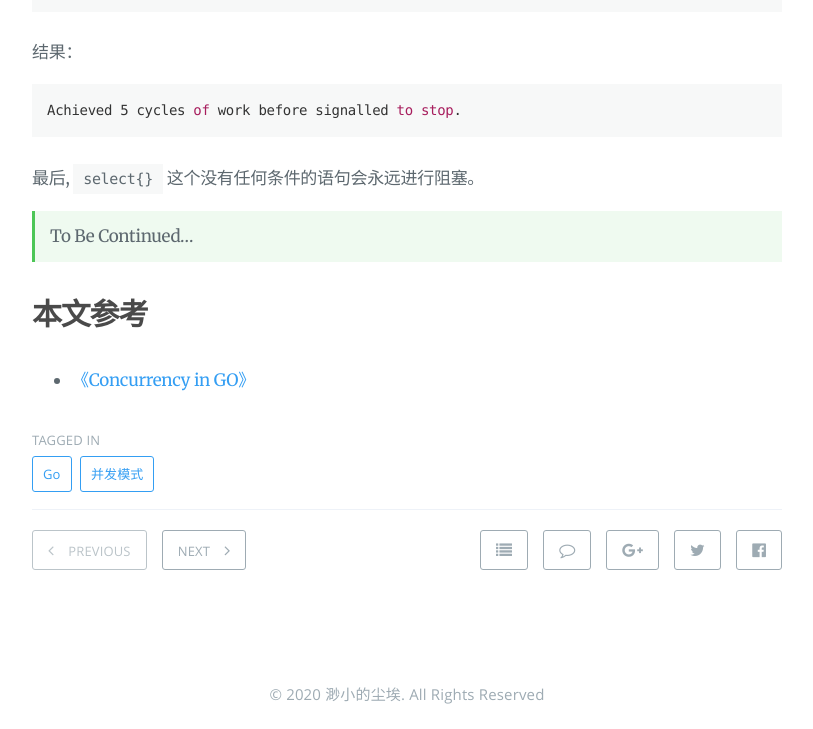
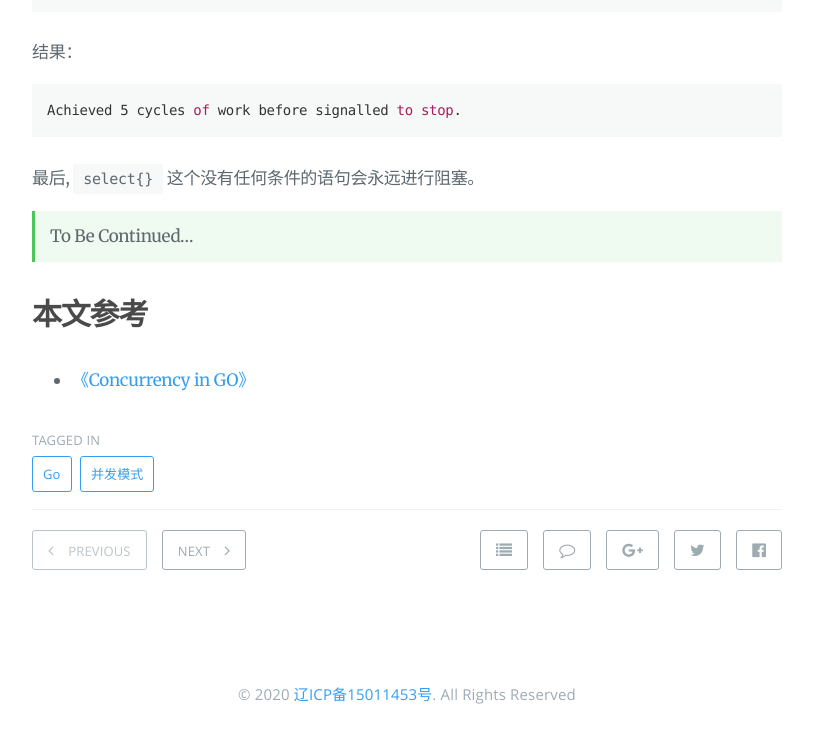
Before and after one commit to gy0624ww/gy0624ww.github.io, a plain HTML site: page 2019/11/go并发模式一/index.html in a window 1280 px wide. Shown: the part 10222-10951 px from the top of the page, without its empty margins (233-1046 px from the left). Drawn offline with nearby package versions, Linux system fonts and the light colour scheme.

Commit message:
Deploy tellu.top to github.com/gy0624ww/gy0624ww.github.io.git:master

```diff
--- a/2019/11/go并发模式一/index.html
+++ b/2019/11/go并发模式一/index.html
@@ -1194,7 +1194,7 @@ fmt.Printf(&#34;Achieved %v cycles of work before signalled to stop.\n&#34;, wor
         </article>
         <footer id="footer" class="main-content-wrap">
   <span class="copyrights">
-    &copy; 2020 渺小的尘埃. All Rights Reserved
+    &copy; 2020 <a href="">辽ICP备15011453号</a>. All Rights Reserved
   </span>
 </footer>
 
```
Also changed, not shown: 2020/01/final-cut-pro-剪辑入门/index.html (+1 -1 lines), 2020/01/go语言参数传递是传值还是传引用/index.html (+1 -1 lines), categories/go/index.html (+1 -1 lines), categories/index.html (+1 -1 lines), categories/剪辑/index.html (+1 -1 lines), categories/后端/index.html (+1 -1 lines), index.html (+1 -1 lines), page/friendlink/index.html (+1 -1 lines), page/index.html (+1 -1 lines), post/index.html (+1 -1 lines), tags/final-cut-pro/index.html (+1 -1 lines), tags/go/index.html (+1 -1 lines), tags/index.html (+1 -1 lines), tags/剪辑/index.html (+1 -1 lines), 1 more files.
